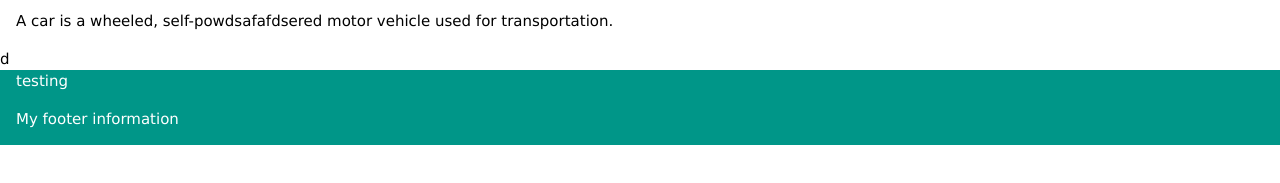
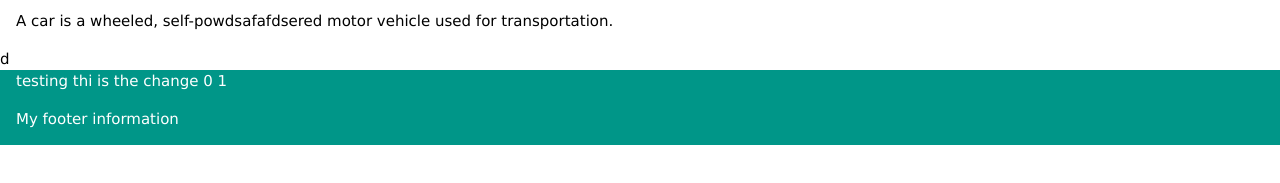
Before and after one commit to Marvin010/vscode, a plain HTML site: page index.html in a window 1280 px wide. Shown: the part 125-308 px from the top of the page. Drawn offline with nearby package versions, Linux system fonts and the light colour scheme.

Commit message:
for code

```diff
--- a/index.html
+++ b/index.html
@@ -17,6 +17,7 @@ testing again.
 
 <div class="w3-container w3-teal">
   testing
+  thi is the change 0 1
   <p>My footer information</p>
 </div>
 
```
